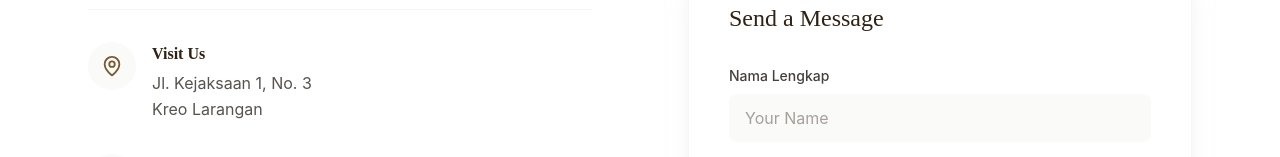
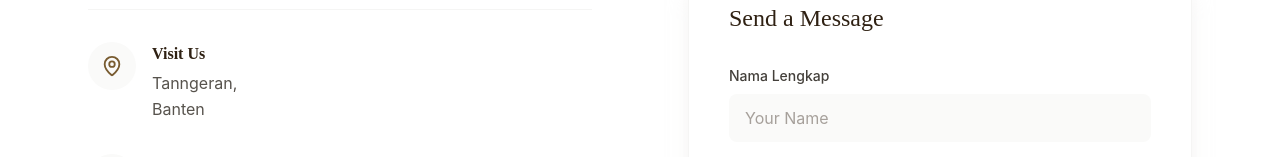
Before and after one commit to FarahShiba/AnniseHerbal, a React (Vite) app in the folder client/: page /contact in a window 1280 px wide. Shown: the part 383-540 px from the top of the page. Built offline with nearby package versions, Linux system fonts and the light colour scheme.

Commit message:
updated
files

```diff
--- a/client/src/pages/ContactPage.tsx
+++ b/client/src/pages/ContactPage.tsx
@@ -49,9 +49,9 @@ const ContactPage: React.FC<ContactPageProps> = ({ t }) => {
                       Visit Us
                     </h4>
                     <p className="text-stone-600 leading-relaxed group-hover:text-emerald-800 transition-colors">
-                      Jl. Kejaksaan 1, No. 3
+                      Tanngeran,
                       <br />
-                      Kreo Larangan
+                      Banten
                     </p>
                   </div>
                 </a>
```
